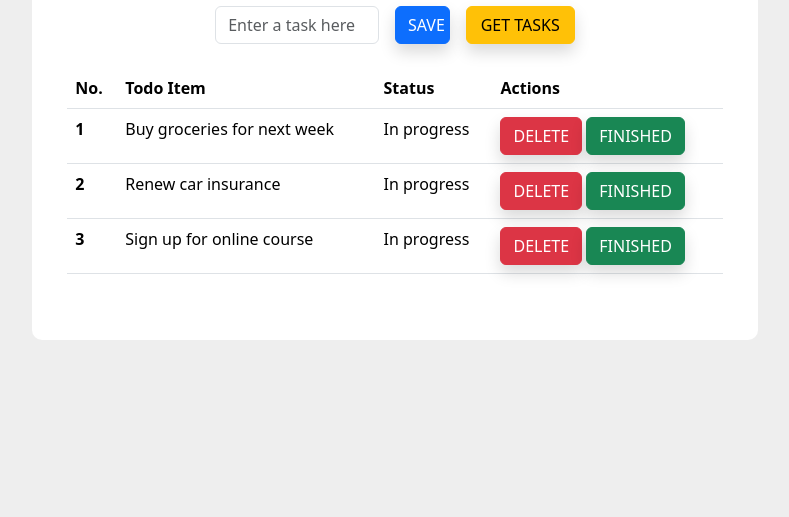
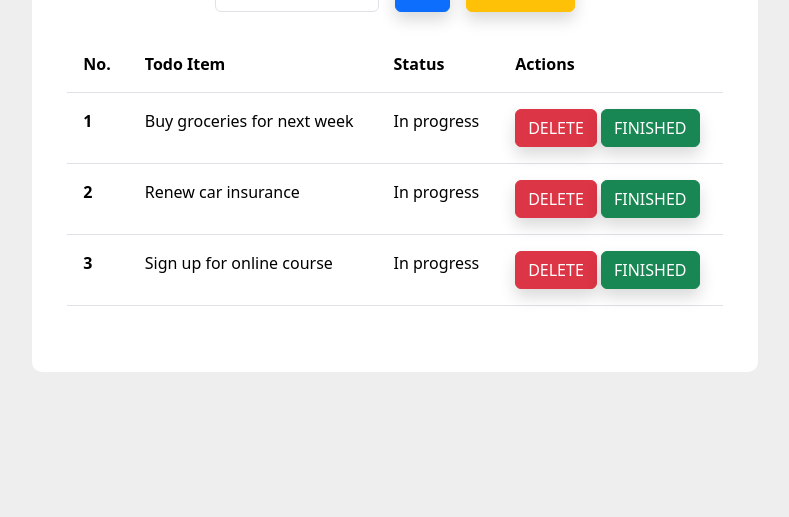
Before and after one commit to LouisaSapina/MyFreedom, a plain HTML site: page HW9.1Louisa/index.html in a window 1280 px wide. Shown: the part 283-800 px from the top of the page, without its empty margins (245-1034 px from the left). Drawn offline with nearby package versions, Linux system fonts and the light colour scheme.

Commit message:
Update style.css

```diff
--- a/HW9.1Louisa/style.css
+++ b/HW9.1Louisa/style.css
@@ -25,3 +25,7 @@ body
     background-color: #ffffff;
     border-radius: 10px;
 }
+
+.table>:not(caption)>*>* {
+    padding: 1rem 1rem;
+}
```
